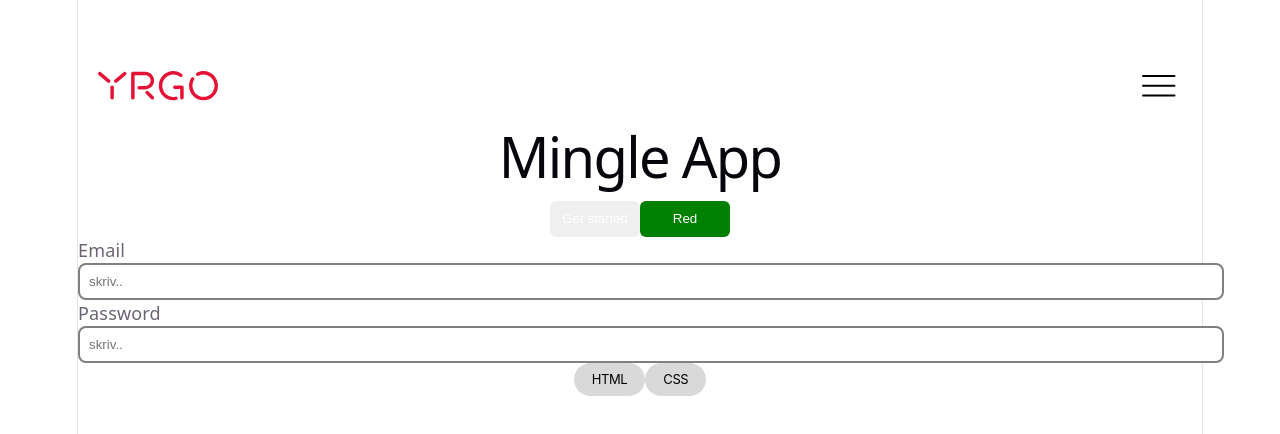
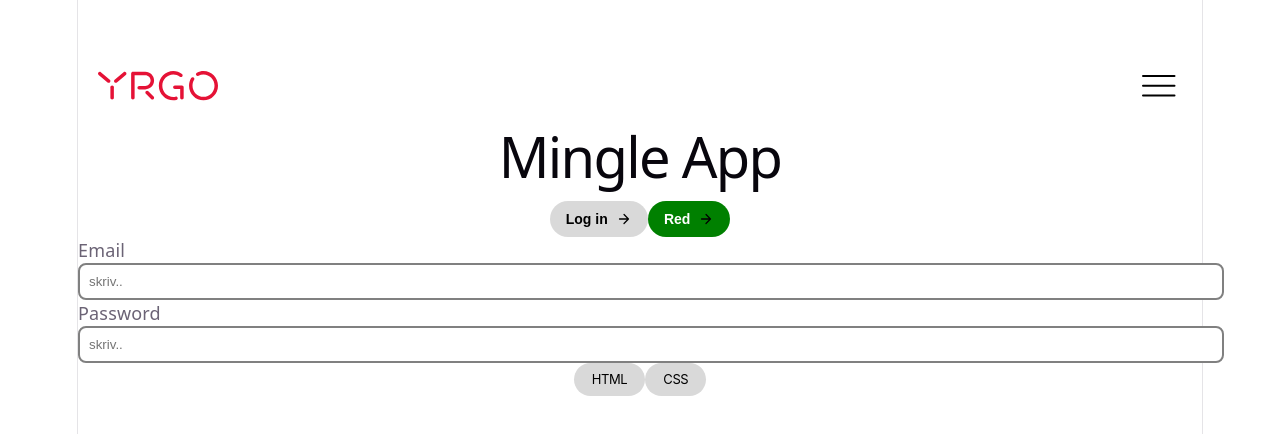
Before and after one commit to egirardo/mingle-app, a React (Vite) app in the folder client/: page / in a window 1280 px wide. Shown: the top 434 px of the page. Built offline with nearby package versions, Linux system fonts and the light colour scheme.

Commit message:
added arrow image and fixed css

```diff
--- a/client/src/App.jsx
+++ b/client/src/App.jsx
@@ -10,8 +10,8 @@ function App() {
       <NavBar />
       <h1>Mingle App</h1>
       <form>
-        <Button buttonName="Get started" />
-        <Button buttonName="Red" buttonColor="green" type="submit"/>
+        <Button buttonName="Log in" />
+        <Button buttonName="Red" buttonColor="green" type="submit" />
 
         <TextInput
           formLabel="Email"
--- a/client/src/components/Buttons/Button.jsx
+++ b/client/src/components/Buttons/Button.jsx
@@ -1,10 +1,13 @@
 import styles from "./Button.module.css";
+import arrowRight from "../../assets/icons/arrow-right.svg";
 
-export default function Button({ buttonName, buttonColor, type = "button" }) {
+export default function Button({ buttonName, buttonColor, variant, type = "button" }) {
   const colorClass = buttonColor ? (styles[buttonColor] ?? "") : "";
+  const variantClass = variant ? (styles[variant] ?? "") : "";
   return (
-    <button className={`${styles.button} ${colorClass}`} type={type}>
-      {buttonName}
+    <button className={`${styles.button} ${colorClass} ${variantClass}`.trim()} type={type}>
+      <span className={styles.label}>{buttonName}</span>
+      <img src={arrowRight} className={styles.arrow} alt="" />
     </button>
   );
 }
--- a/client/src/components/Buttons/Button.module.css
+++ b/client/src/components/Buttons/Button.module.css
@@ -1,16 +1,41 @@
 .button {
-  width: 5rem;
-  height: 2rem;
-  padding: 0.35rem 0.6rem;
+  display: inline-flex;
+  align-items: center;
+  gap: 0.5rem;
+  padding: 0.5rem 0.9rem;
+  padding-right: 40px;
+  min-height: 36px;
   border: none;
-  border-radius: 6px;
-  color: white;
+  border-radius: 999px;
+  background-color: #d9d9d9;
+  color: #000;
   cursor: pointer;
+  font-size: 14px;
+  font-weight: 600;
+  position: relative;
 }
 
-.red {
-  background-color: red;
+.label {
+  flex: 1;
+  text-align: center;
+  line-height: 1;
 }
+
+.arrow {
+  position: absolute;
+  right: 10px;
+  top: 50%;
+  transform: translateY(-50%);
+  width: 28px;
+  height: 28px;
+  pointer-events: none;
+}
+
+.blackBorder {
+  border: 2px solid #000;
+}
+
 .green {
   background-color: green;
+  color: white;
 }
```
